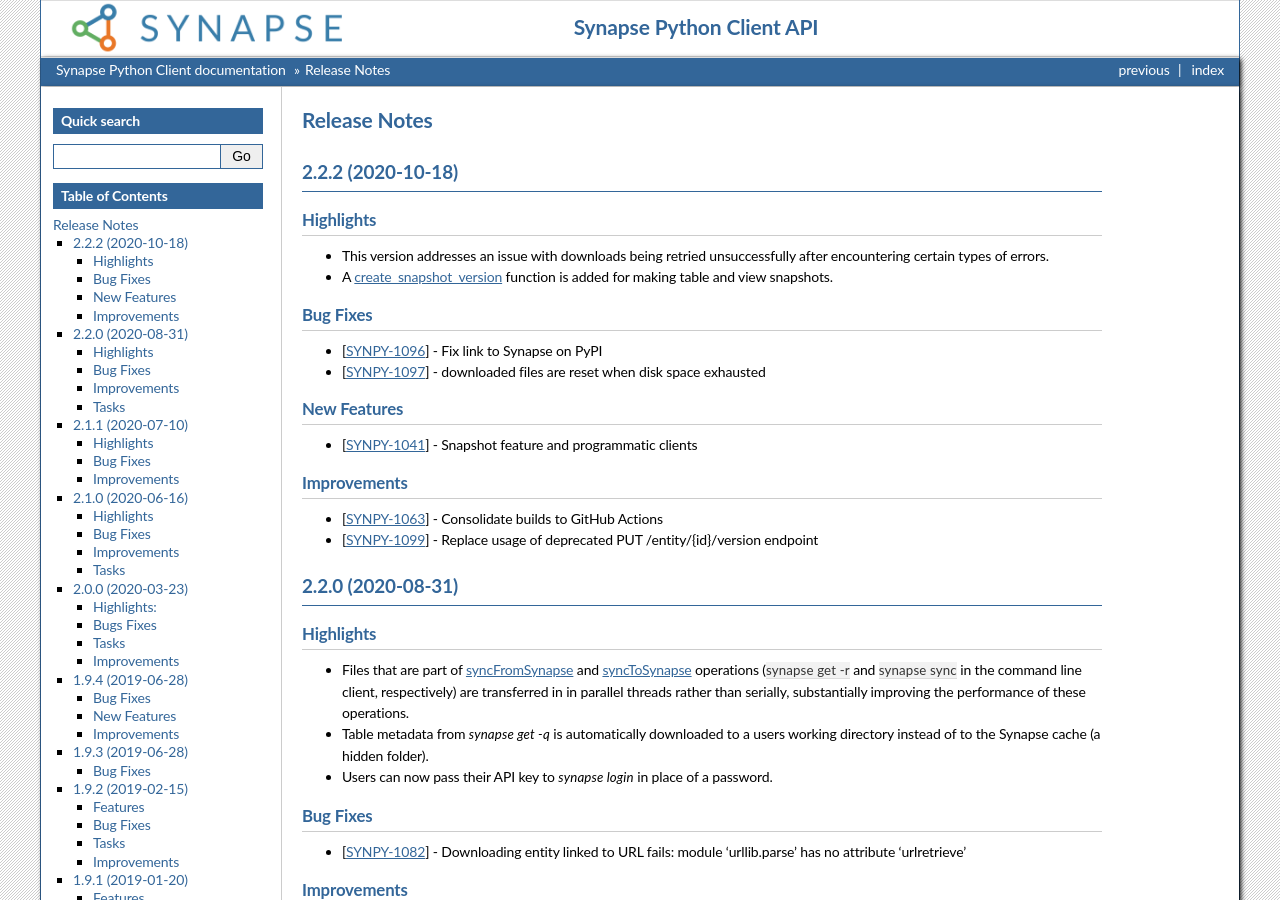
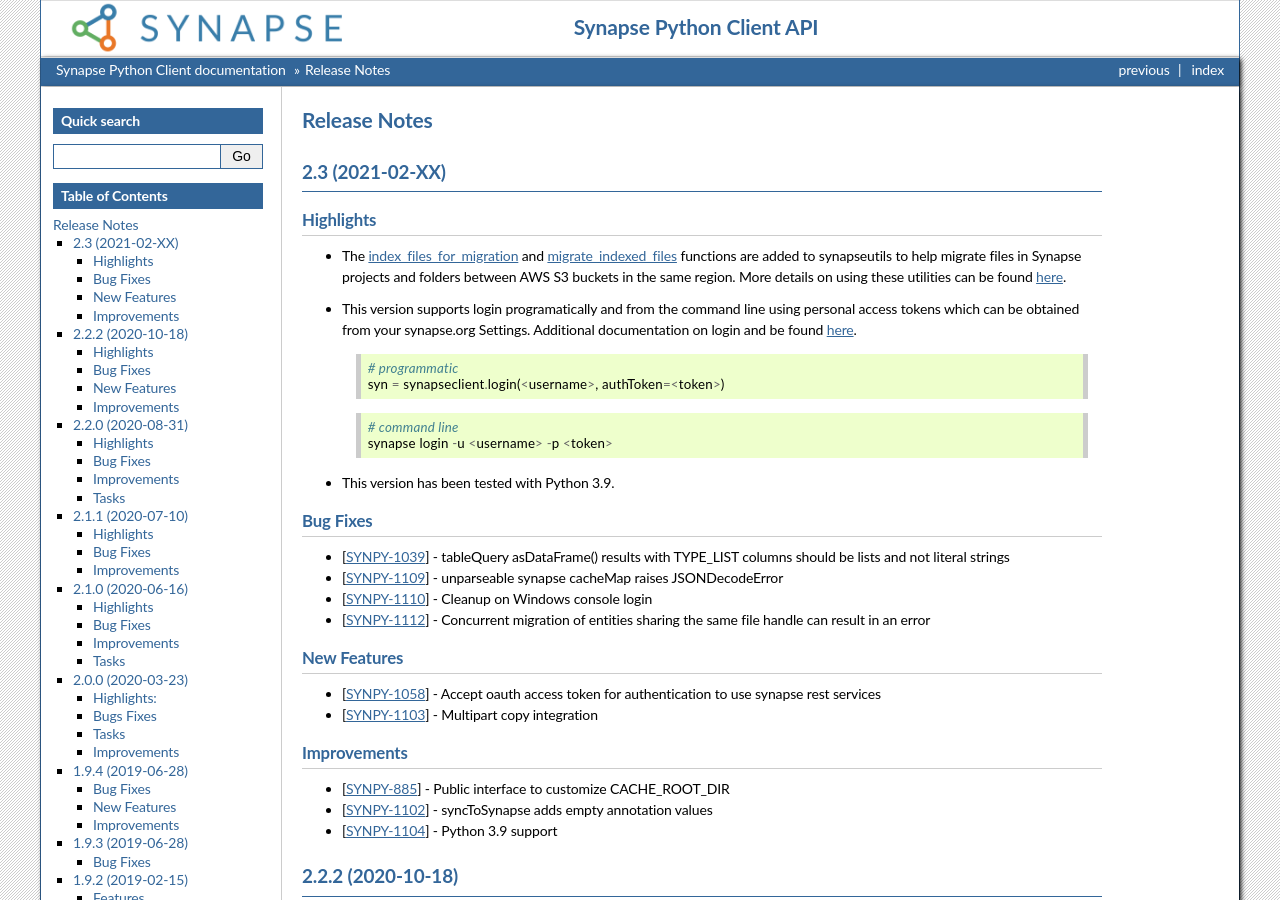
Before and after one commit to Sage-Bionetworks/synapsePythonClient, a Sphinx documentation site: the page built from docs/news.rst, in a window 1280 px wide and 900 px high. Built offline with Sphinx 7.4.7, drawn with Linux system fonts in a browser that asks for light colours; the version number could not be read and is left out.

Commit message:
2.3 release notes

```diff
--- a/docs/news.rst
+++ b/docs/news.rst
@@ -1,6 +1,63 @@
 =============
 Release Notes
 =============
+
+2.3 (2021-02-XX)
+==================
+
+Highlights
+----------
+
+- The `index_files_for_migration <synapseutils.html#synapseutils.migrate_functions.index_files_for_migration>`__ and
+  `migrate_indexed_files <synapseutils.html#synapseutils.migrate_functions.migrate_indexed_files>`__ functions are added
+  to synapseutils to help migrate files in Synapse projects and folders between AWS S3 buckets in the same region.
+  More details on using these utilities can be found `here <S3Storage.html#storage-location-migration>`__.
+
+- This version supports login programatically and from the command line using personal access tokens which can be obtained
+  from your synapse.org Settings. Additional documentation on login and be found `here <Credentials.html>`__.
+
+  .. code-block::
+
+   # programmatic
+   syn = synapseclient.login(<username>, authToken=<token>)
+
+  .. code-block::
+
+   # command line
+   synapse login -u <username> -p <token>
+
+- This version has been tested with Python 3.9.
+
+Bug Fixes
+---------
+
+-  [`SYNPY-1039 <https://sagebionetworks.jira.com/browse/SYNPY-1039>`__] -
+   tableQuery asDataFrame() results with TYPE_LIST columns should be lists and not literal strings
+-  [`SYNPY-1109 <https://sagebionetworks.jira.com/browse/SYNPY-1109>`__] -
+   unparseable synapse cacheMap raises JSONDecodeError
+-  [`SYNPY-1110 <https://sagebionetworks.jira.com/browse/SYNPY-1110>`__] -
+   Cleanup on Windows console login
+-  [`SYNPY-1112 <https://sagebionetworks.jira.com/browse/SYNPY-1112>`__] -
+   Concurrent migration of entities sharing the same file handle can result in an error
+
+New Features
+------------
+
+-  [`SYNPY-1058 <https://sagebionetworks.jira.com/browse/SYNPY-1058>`__] -
+   Accept oauth access token for authentication to use synapse rest services
+-  [`SYNPY-1103 <https://sagebionetworks.jira.com/browse/SYNPY-1103>`__] -
+   Multipart copy integration
+
+Improvements
+------------
+
+-  [`SYNPY-885 <https://sagebionetworks.jira.com/browse/SYNPY-885>`__] -
+   Public interface to customize CACHE_ROOT_DIR
+-  [`SYNPY-1102 <https://sagebionetworks.jira.com/browse/SYNPY-1102>`__] -
+   syncToSynapse adds empty annotation values
+-  [`SYNPY-1104 <https://sagebionetworks.jira.com/browse/SYNPY-1104>`__] -
+   Python 3.9 support
+
 
 2.2.2 (2020-10-18)
 ==================
```
